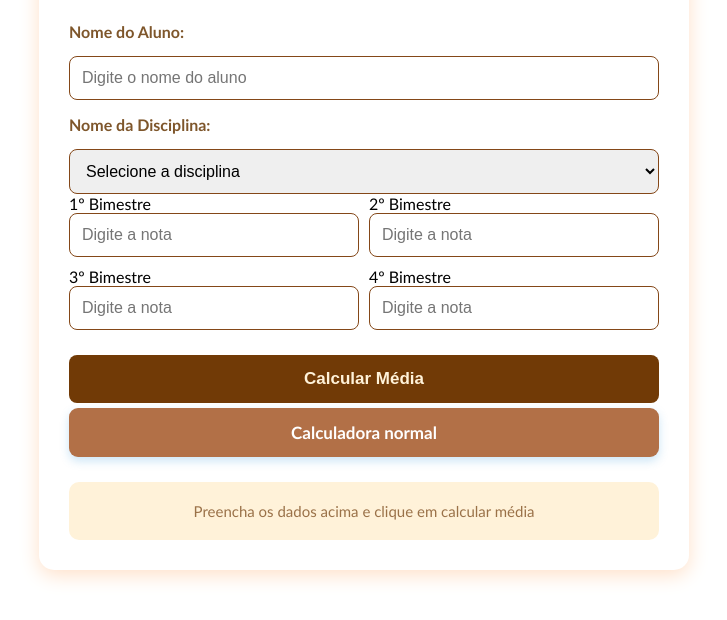
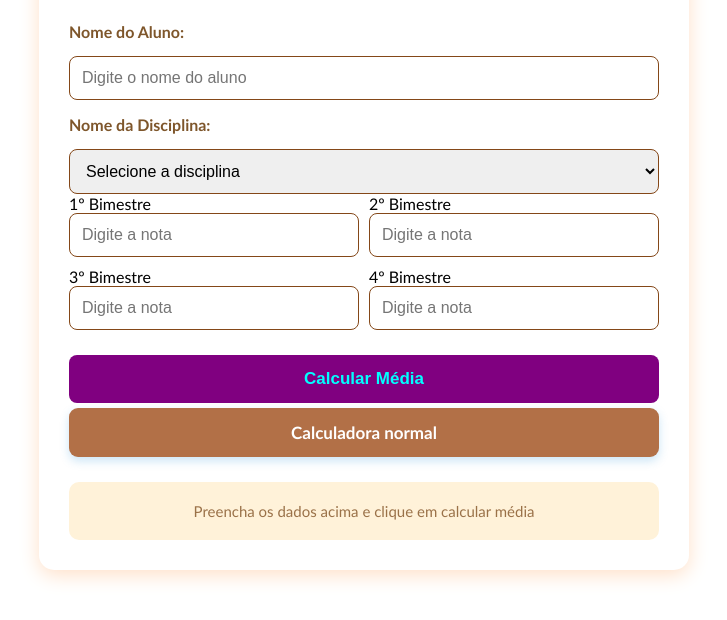
Before and after one commit to stumpoy/calculadora-media, a plain HTML site: page html/media.html in a window 1280 px wide. Shown: the part 164-784 px from the top of the page, without its empty margins (276-1003 px from the left). Drawn offline with Linux system fonts and the light colour scheme.

Commit message:
Update style.css
Alteração das cores dos botões

```diff
--- a/css/style.css
+++ b/css/style.css
@@ -76,8 +76,8 @@ button{
     padding: 14px;
     border: none;
     border-radius: 8px;
-    background: #713a06;
-    color: #fff2d9;
+    background: purple;
+    color: cyan;
     font-size: 17px;
     font-weight: bold;
     cursor: pointer;
```
